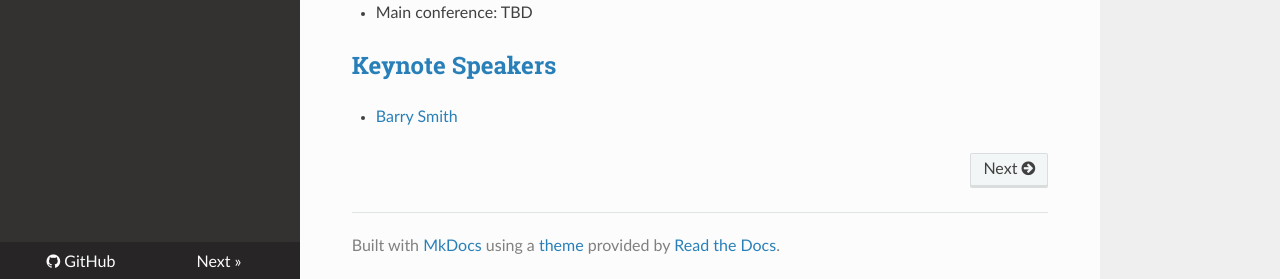
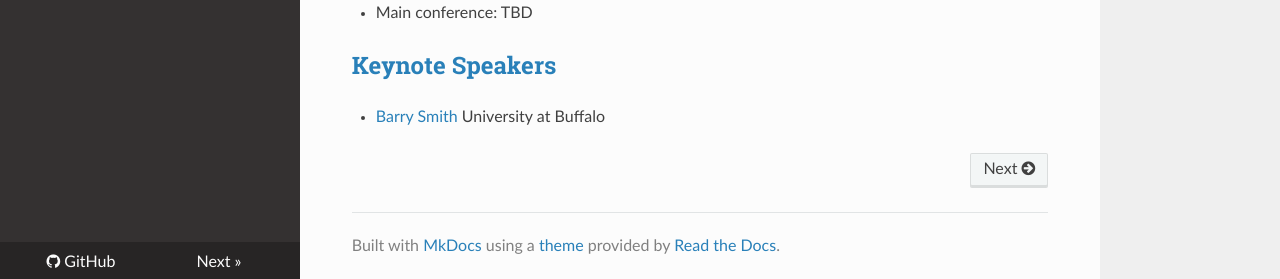
Before and after one commit to ICBO-conference/icbo2023, an MkDocs documentation site: the page built from docs/index.md, in a window 1280 px wide and 1268 px high. Shown: the part 986-1265 px from the top of the window. Built offline with MkDocs 1.6.1, drawn with Linux system fonts in a browser that asks for light colours; nearby versions of some CDN libraries.

```diff
--- a/docs/index.md
+++ b/docs/index.md
@@ -24,4 +24,4 @@ The 2023 International Conference of Biomedical Ontology (ICBO 2023) will be hel
 - Main conference: TBD
 
 ## [Keynote Speakers](keynote-speakers.md)
-- [Barry Smith](https://www.buffalo.edu/cas/philosophy/faculty/faculty_directory/smith-b.html)
+- [Barry Smith](https://www.buffalo.edu/cas/philosophy/faculty/faculty_directory/smith-b.html) University at Buffalo
```
Also changed, not shown: docs/call-for-submissions.md (+1 -1 lines), docs/images/BS-aruba1-2021.jpg.
